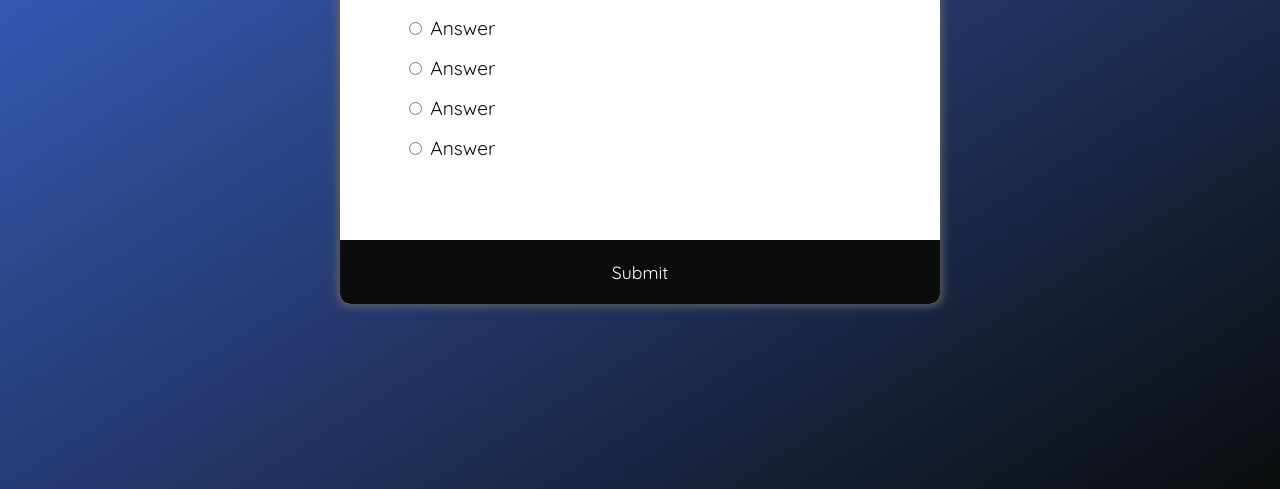
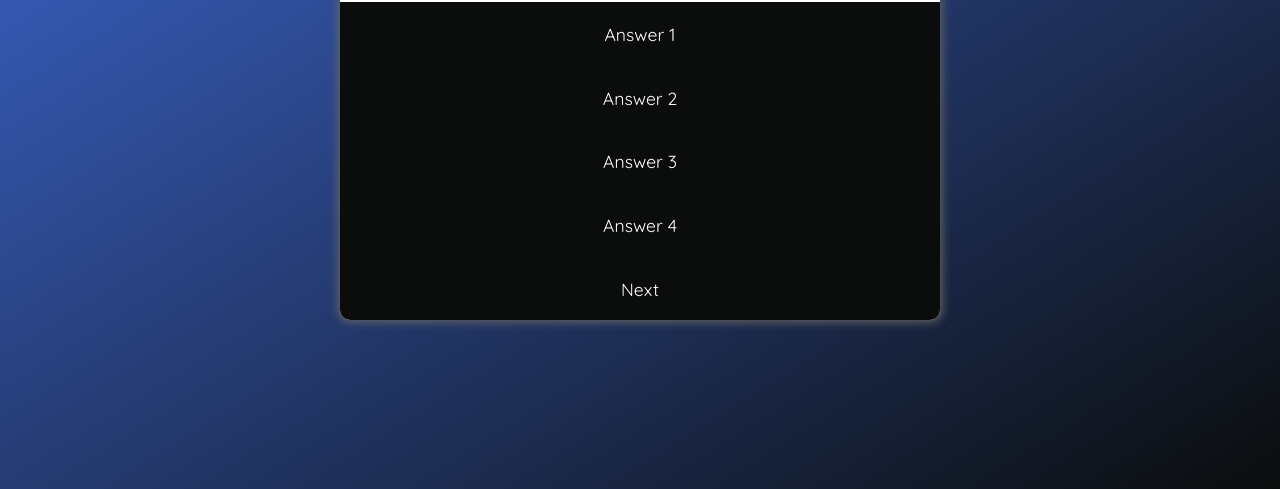
Before and after one commit to wtmcgrew/quiz-app, a plain HTML site: page index.html in a window 1280 px wide. Shown: the part 311-800 px from the top of the page. Drawn offline with Linux system fonts and the light colour scheme.

Commit message:
Refactor of quiz app layout

```diff
--- a/index.html
+++ b/index.html
@@ -15,29 +15,17 @@
 </head>
 <body>
 	<div class="container">
-		<div class="quiz-header">
+		<h1>Simple Quiz</h1>
+		<div class="quiz">
 			<h2 id="question">Question Text</h2>
-			<ul>
-				<li>
-					<input type="radio" name="answer" id="a" class="answer">
-					<label for="a" id="a-text">Answer</label>
-				</li>
-				<li>
-					<input type="radio" name="answer" id="b" class="answer">
-					<label for="b" id="b-text">Answer</label>
-				</li>
-				<li>
-					<input type="radio" name="answer" id="c" class="answer">
-					<label for="c" id="c-text">Answer</label>
-				</li>
-				<li>
-					<input type="radio" name="answer" id="d" class="answer">
-					<label for="d" id="d-text">Answer</label>
-				</li>
-			</ul>
+			<div class="btn-group" id="answer-btns">
+				<button class="btn">Answer 1</button>
+				<button class="btn">Answer 2</button>
+				<button class="btn">Answer 3</button>
+				<button class="btn">Answer 4</button>
+			</div>
+			<button id="next-btn">Next</button>
 		</div>
-
-		<button id="submit">Submit</button>
 	</div>
 
 	<script type="text/javascript"  defer src="script.js"></script>
```
